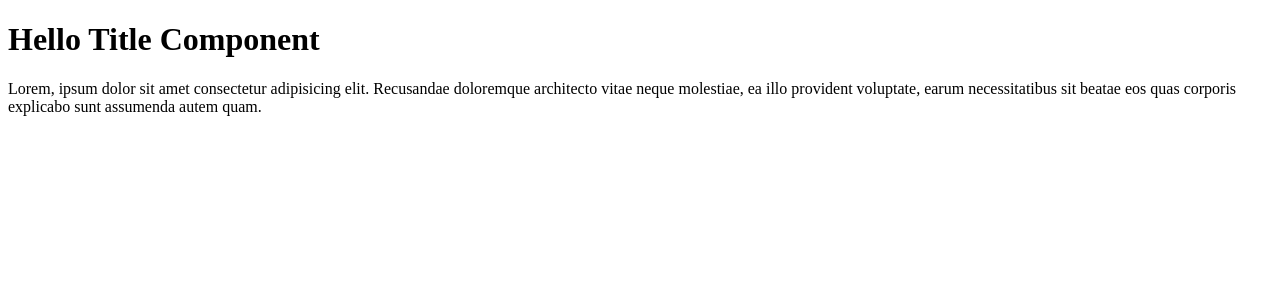
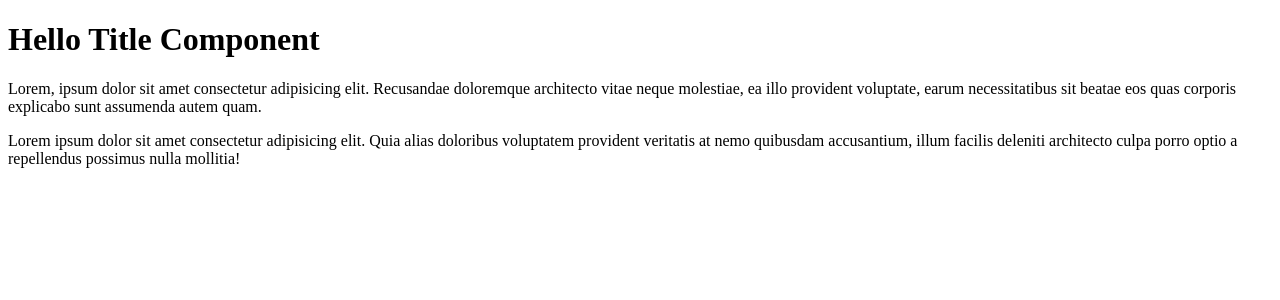
Before and after one commit to Vasyltsiun/shop-project-16.03, a React (Create React App) app: page / in a window 1280 px wide. Shown: the top 300 px of the page. Built offline with nearby package versions, Linux system fonts and the light colour scheme.

Commit message:
added second component to content

```diff
--- a/src/index.tsx
+++ b/src/index.tsx
@@ -3,21 +3,27 @@ import ReactDOM from 'react-dom/client'
 //arrow Function
 const Title = () => <h1>Hello Title Component</h1>
 
-function Component() {
-    return (
+const Content = () => (
+    <div>
         <p>
             Lorem, ipsum dolor sit amet consectetur adipisicing elit. Recusandae
             doloremque architecto vitae neque molestiae, ea illo provident
             voluptate, earum necessitatibus sit beatae eos quas corporis
             explicabo sunt assumenda autem quam.
         </p>
-    )
-}
+        <p>
+            Lorem ipsum dolor sit amet consectetur adipisicing elit. Quia alias
+            doloribus voluptatem provident veritatis at nemo quibusdam
+            accusantium, illum facilis deleniti architecto culpa porro optio a
+            repellendus possimus nulla mollitia!
+        </p>
+    </div>
+)
 
 const root = ReactDOM.createRoot(document.getElementById('root') as HTMLElement)
 root.render(
     <React.StrictMode>
         <Title />
-        <Component />
+        <Content />
     </React.StrictMode>
 )
```
